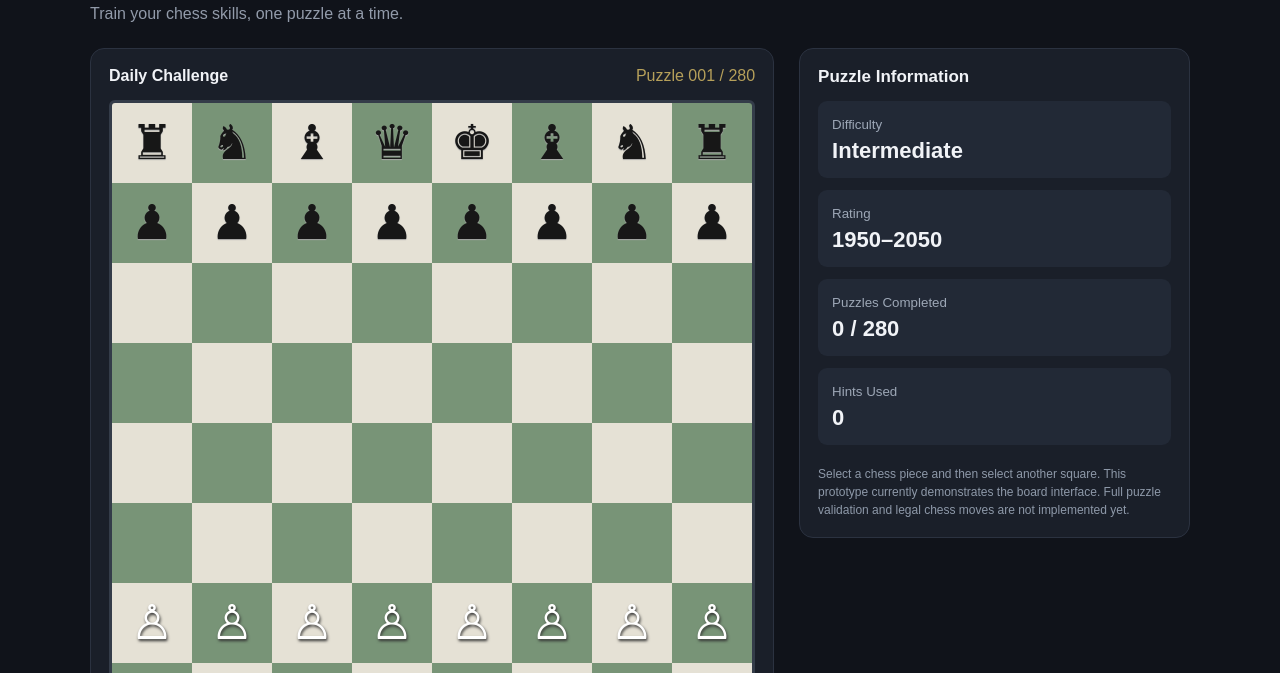
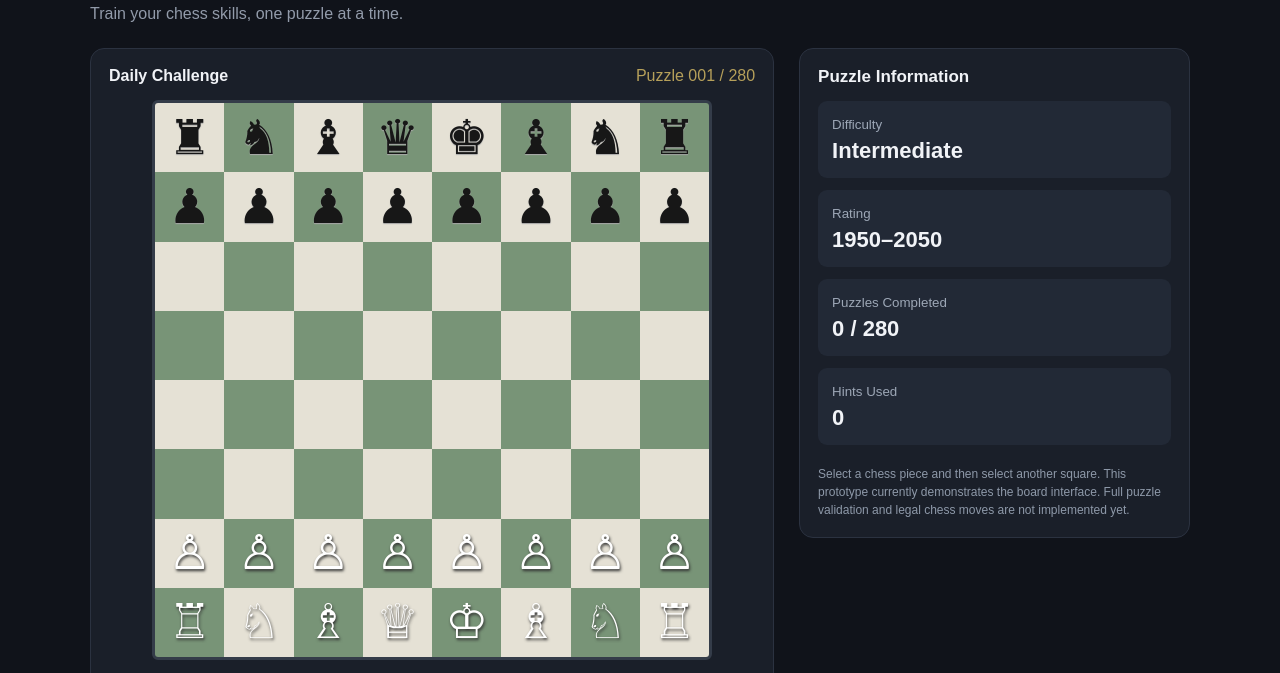
Before and after one commit to ahnafahmedjarif/PuzzleForge, a plain HTML site: page puzzle-arena.html in a window 1280 px wide. Shown: the part 113-786 px from the top of the page. Drawn offline with Linux system fonts and the light colour scheme.

Commit message:
Update puzzle-arena.html

```diff
--- a/puzzle-arena.html
+++ b/puzzle-arena.html
@@ -68,26 +68,32 @@ h1 {
 }
 
 .board {
-  width: 100%;
+  display: grid;
+  grid-template-columns: repeat(8, 1fr);
+  grid-template-rows: repeat(8, 1fr);
+  width: min(100%, 560px);
   aspect-ratio: 1 / 1;
-  display: grid;
-  grid-template-columns: repeat(8, minmax(0, 1fr));
-  grid-template-rows: repeat(8, minmax(0, 1fr));
+  margin: 0 auto;
   overflow: hidden;
+  border: 3px solid #343c49;
   border-radius: 6px;
-  border: 3px solid #343c49;
 }
 
 .square {
+  width: 100%;
+  height: 100%;
+  min-width: 0;
+  min-height: 0;
+  aspect-ratio: 1 / 1;
   display: flex;
   justify-content: center;
   align-items: center;
-  width: 100%;
-  height: 100%;
+  padding: 0;
+  margin: 0;
+  border: none;
+  box-sizing: border-box;
   font-size: clamp(22px, 5vw, 48px);
   cursor: pointer;
-  user-select: none;
-  position: relative;
 }
 
 .light {
```
